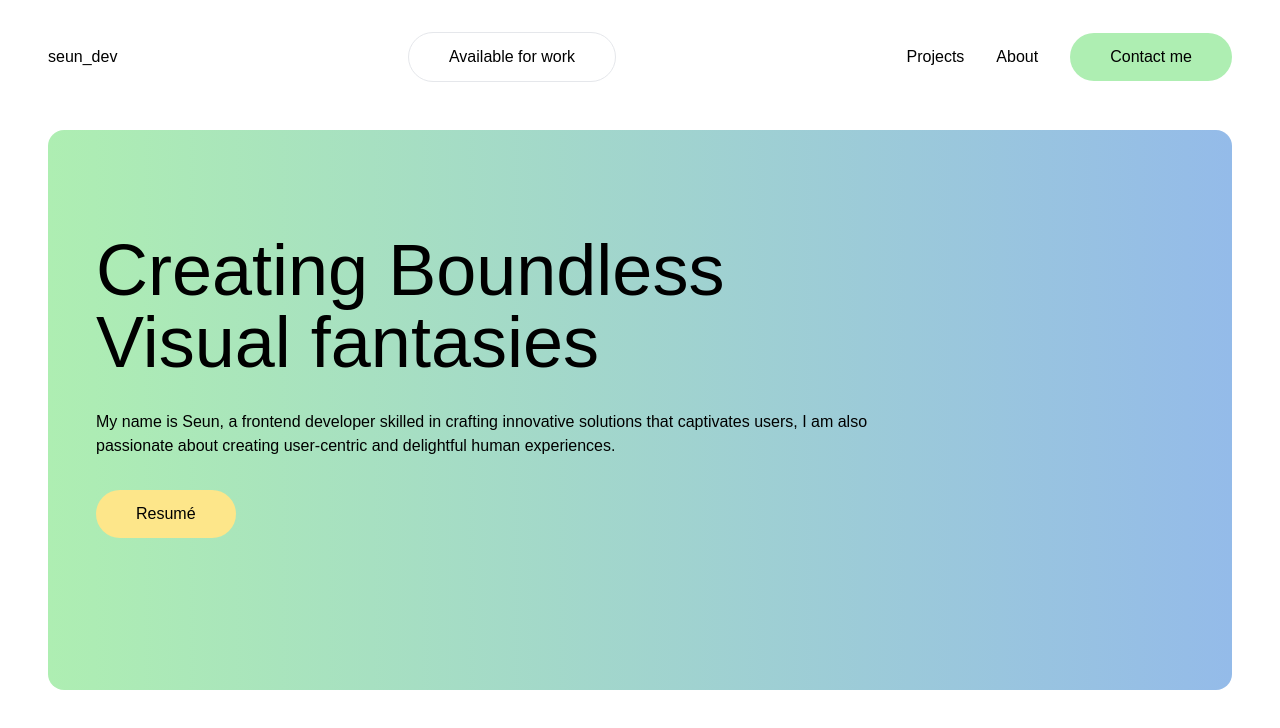
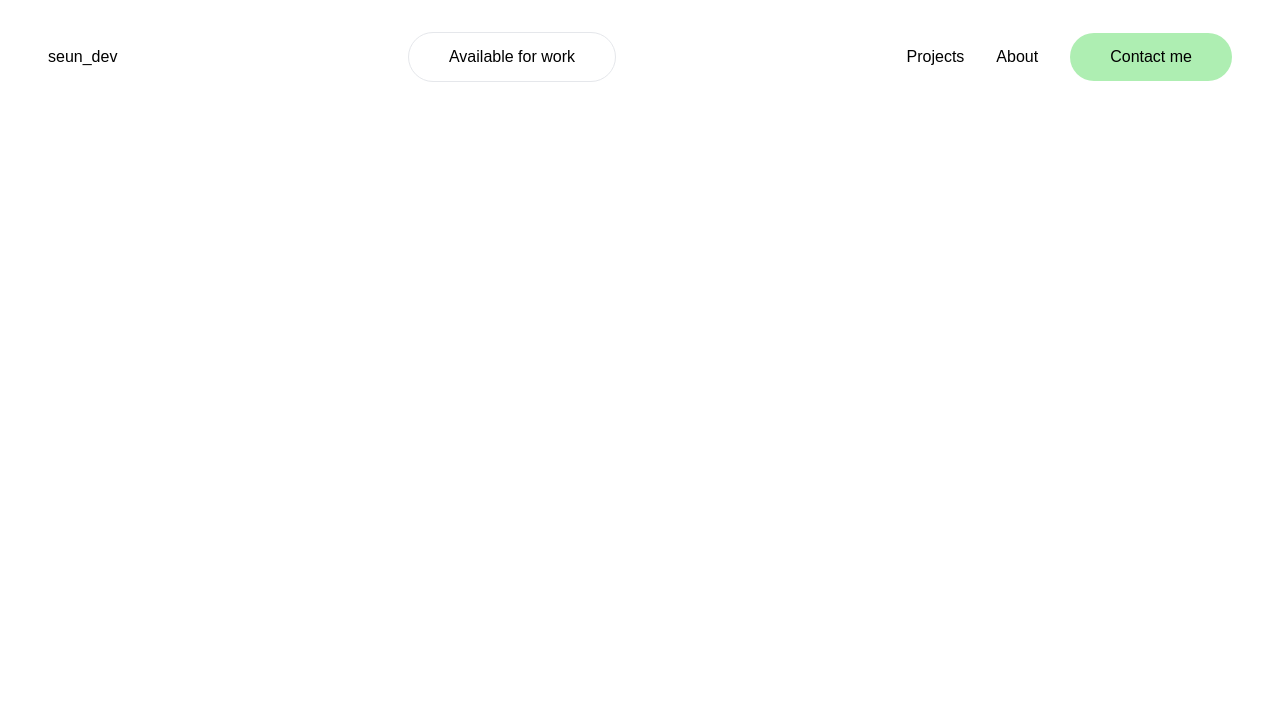
Before and after one commit to olafisoyevince/seun_dev, a Next.js app: page / in a window 1280 px wide. Shown: the top 728 px of the page. Built offline with nearby package versions, Linux system fonts and the light colour scheme; a web font is replaced by a local one.

Commit message:
initial commit

```diff
--- a/pages/index.js
+++ b/pages/index.js
@@ -32,7 +32,7 @@ export default function Home() {
           </div>
         </div>
 
-        <div className="  h-[70vh] p-12  bg-gradient-to-r from-[#aeeeb2] to-[#94bbe9] rounded-2xl">
+        {/* <div className="  h-[70vh] p-12  bg-gradient-to-r from-[#aeeeb2] to-[#94bbe9] rounded-2xl">
           <h1 className=" text-7xl font-medium text-left mt-14">
             Creating Boundless <br /> Visual fantasies
           </h1>
@@ -45,7 +45,7 @@ export default function Home() {
           <button className=" bg-amber-200 px-10 py-3 rounded-full mt-8">
             Resumé
           </button>
-        </div>
+        </div> */}
       </section>
     </>
   );
```
